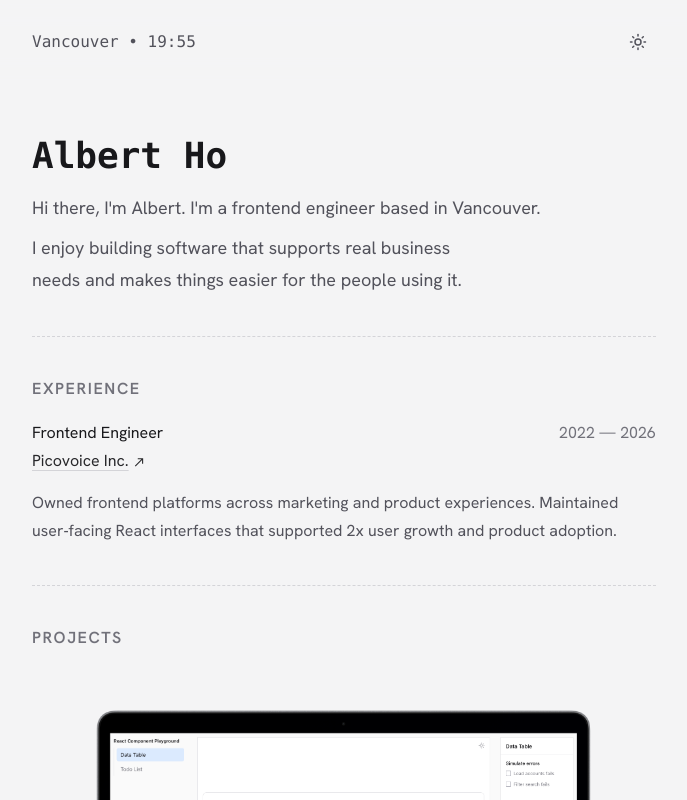
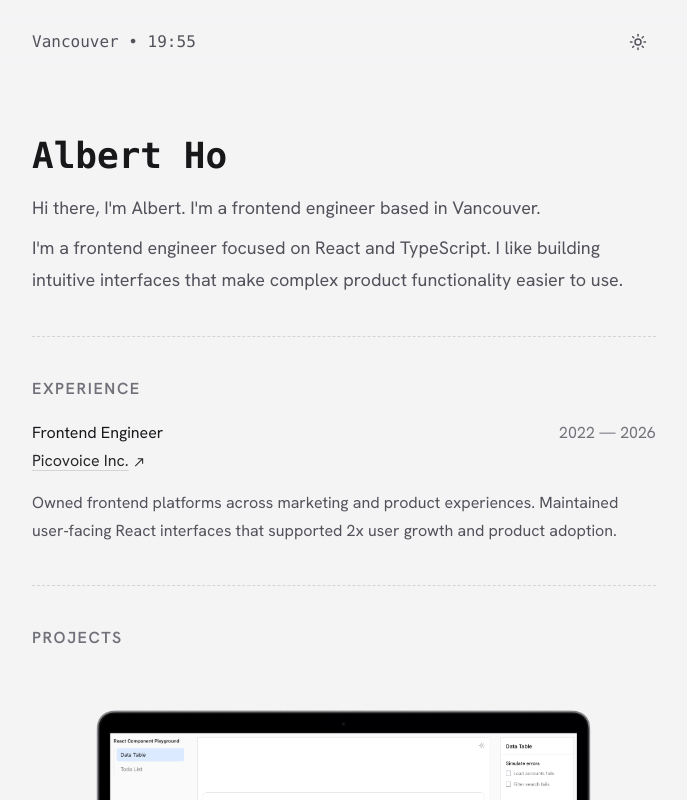
Before and after one commit to albho/albho, a React (Vite) app: page / in a window 1280 px wide. Shown: the top 800 px of the page, without its empty margins (296-983 px from the left). Built offline with nearby package versions, Linux system fonts and the light colour scheme.

Commit message:
update intro

```diff
--- a/src/App.tsx
+++ b/src/App.tsx
@@ -83,8 +83,9 @@ export default function App() {
           </p>
 
           <p className="mt-2 text-lg leading-8 text-balance text-[var(--text-secondary)]">
-            I enjoy building software that supports real business needs and
-            makes things easier for the people using it.
+            I'm a frontend engineer focused on React and TypeScript. I like
+            building intuitive interfaces that make complex product
+            functionality easier to use.
           </p>
         </motion.header>
 
```
